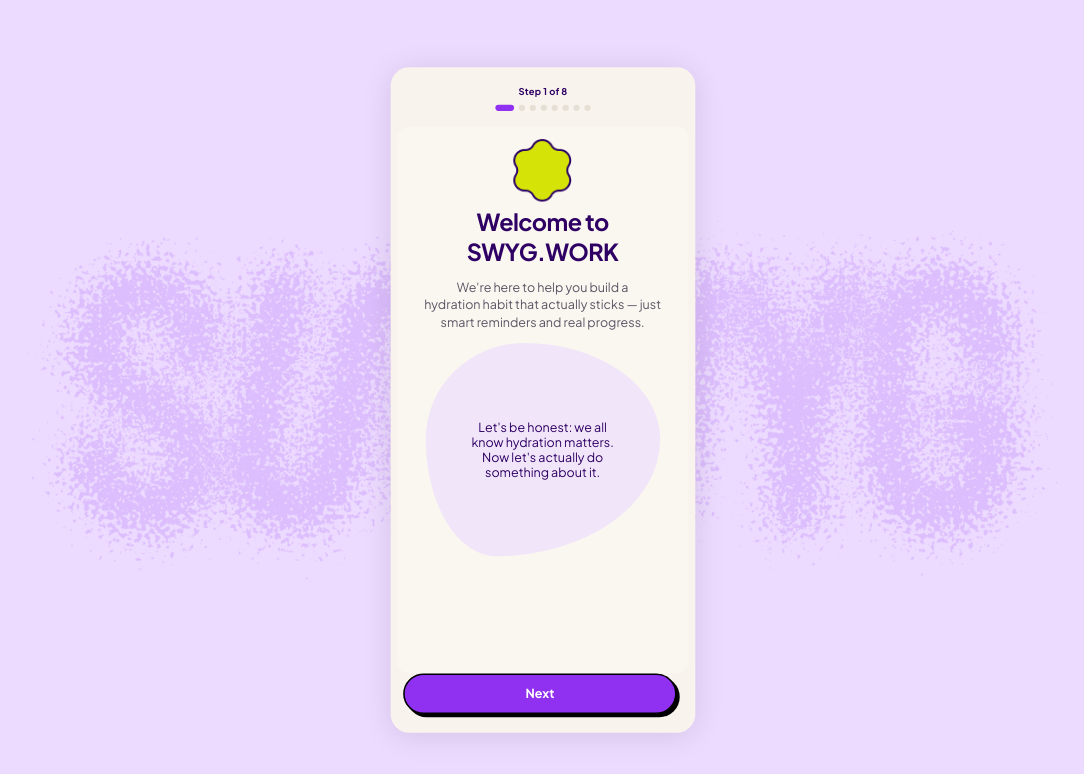
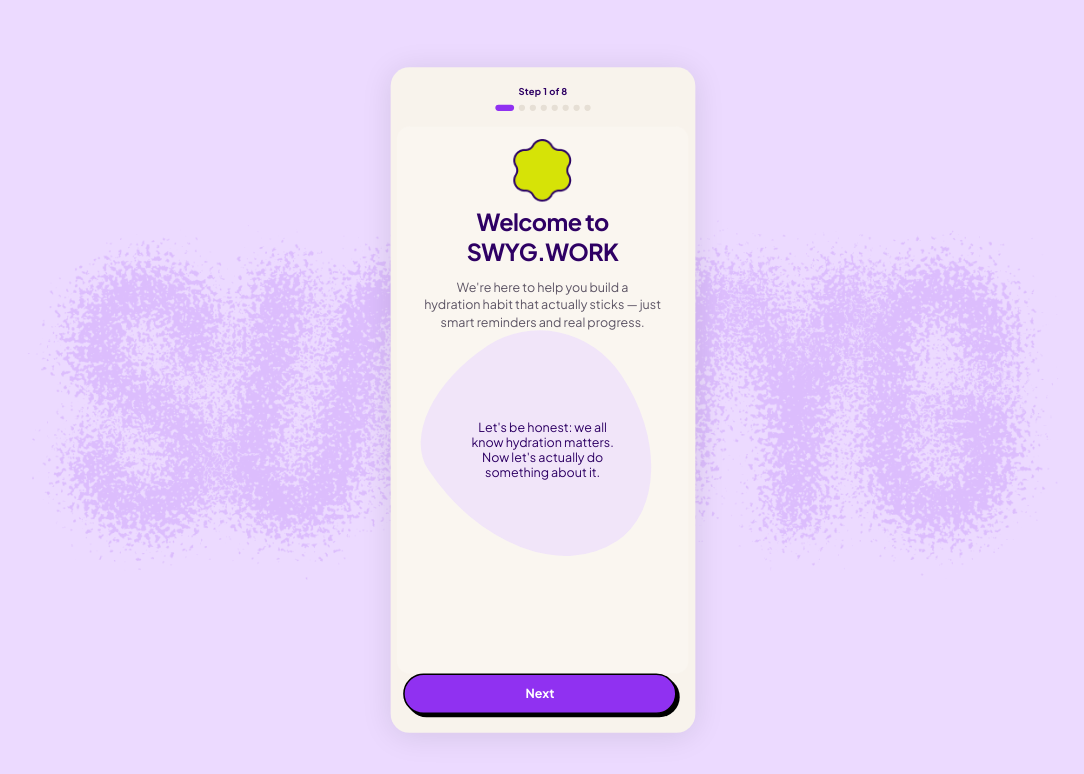
Before and after one commit to Nishad-Amit/swyg.work, a React (Vite) app: page / in a window 1280 px wide. Shown: the top 774 px of the page, without its empty margins (97-1181 px from the left). Built offline with nearby package versions, Linux system fonts and the light colour scheme; a web font is replaced by a local one.

Commit message:
feat: animate quote blob background in step 1 with continuous rotation using framer-motion

```diff
--- a/src/components/MobileScreen.tsx
+++ b/src/components/MobileScreen.tsx
@@ -206,10 +206,16 @@ export const MobileScreen: React.FC<MobileScreenProps> = ({
             if (!quote) return null;
             return (
               <div className="relative w-full max-w-[300px] aspect-[1.1] flex items-center justify-center my-4">
-                <div
+                <motion.div
                   className="absolute inset-0 bg-[#ECDAFF] opacity-60"
                   style={{
                     borderRadius: "42% 58% 70% 30% / 45% 45% 55% 55%",
+                  }}
+                  animate={{ rotate: 360 }}
+                  transition={{
+                    repeat: Infinity,
+                    duration: 35,
+                    ease: "linear",
                   }}
                 />
                 <p className="relative z-10 px-8 text-center text-[16px] font-normal text-[#2E0064] leading-[1.2] tracking-normal font-fustat">
```
